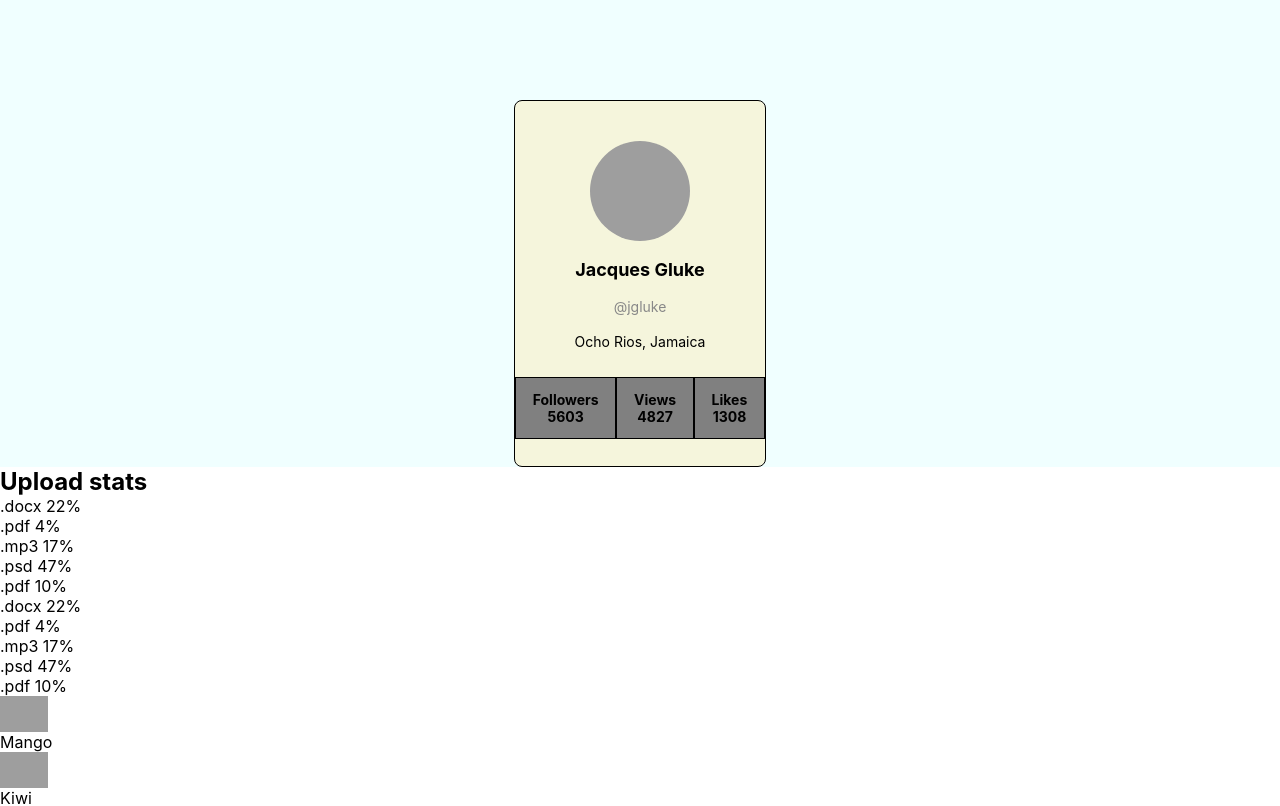
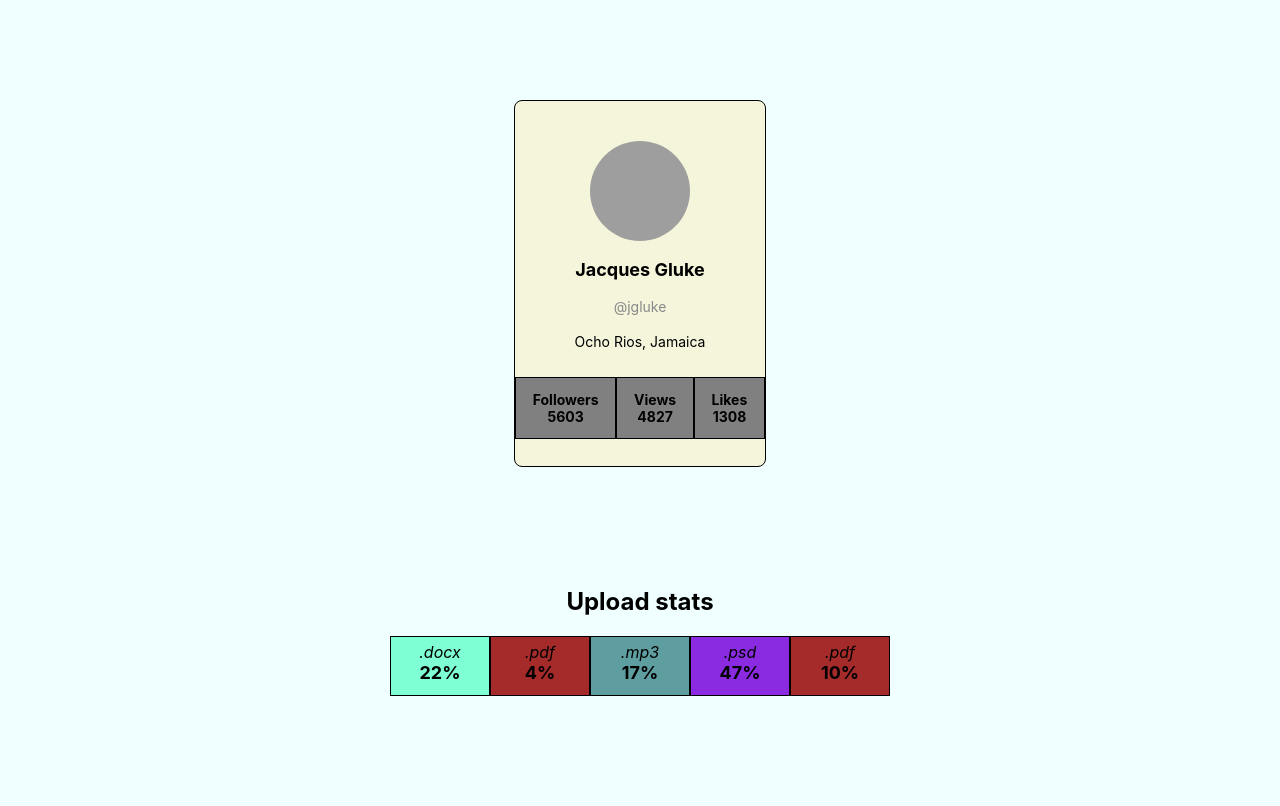
Before and after one commit to barkode/goit-react-hw-01-components, a React (Create React App) app: page / in a window 1280 px wide. Shown: the top 806 px of the page. Built offline with nearby package versions, Linux system fonts and the light colour scheme; grey boxes are pictures that could not be loaded.

Commit message:
stat upload

```diff
--- a/src/components/Profile/Profile.jsx
+++ b/src/components/Profile/Profile.jsx
@@ -3,7 +3,7 @@ import css from './Profile.module.css';
 
 export const Profile = ({ username, tag, location, avatar, stats }) => {
   return (
-    <div className="container">
+    <div className={css.container}>
       <div className={css.profile}>
         <div className={css.description}>
           <img src={avatar} alt="User avatar" className={css.avatar} />
--- a/src/components/Profile/Profile.module.css
+++ b/src/components/Profile/Profile.module.css
@@ -1,3 +1,11 @@
+.container {
+  margin: 0 auto;
+  display: flex;
+  justify-content: center;
+  padding-top: 100px;
+  background-color: azure;
+}
+
 .profile {
   width: 250px;
   height: 325px;
--- a/src/components/Statistics/Statistics.jsx
+++ b/src/components/Statistics/Statistics.jsx
@@ -1,18 +1,21 @@
 import PropTypes from 'prop-types';
+import css from './Statistics.module.css';
+import { getBgColor } from './StatisticsBgColor';
 
 export const Statistics = ({ stats, title }) => {
   return (
-    <section className="statistics">
-      {{ title } && <h2 className="title">{title}</h2>}
-
-      <ul className="stat-list">
-        {stats.map(item => (
-          <li className="item" key={item.id}>
-            <span className="label">{item.label}</span>
-            <span className="percentage"> {item.percentage}%</span>
-          </li>
-        ))}
-      </ul>
+    <section className={css.statistics}>
+      <div className={css.wrapper}>
+        {{ title } && <h2 className={css.title}>{title}</h2>}
+        <ul className={css['stat-list']}>
+          {stats.map(({ id, label, percentage }) => (
+            <li className={`${css.item} ${css[getBgColor(label)]}`} key={id}>
+              <span className={css.label}>{label}</span>
+              <span className={css.percentage}> {percentage}%</span>
+            </li>
+          ))}
+        </ul>
+      </div>
     </section>
   );
 };
--- a/src/components/Statistics/Statistics.module.css
+++ b/src/components/Statistics/Statistics.module.css
@@ -0,0 +1,56 @@
+.statistics {
+  margin: 0 auto;
+  background-color: azure;
+  padding-top: 100px;
+}
+
+.wrapper {
+  text-align: center;
+  width: 500px;
+  margin: 0 auto;
+}
+
+.title {
+  padding-top: 20px;
+  padding-bottom: 20px;
+}
+
+.stat-list {
+  display: flex;
+  align-items: center;
+  justify-content: center;
+  list-style-type: none;
+  width: 100%;
+}
+.item {
+  display: flex;
+  flex-direction: column;
+  width: 100%;
+  height: 48px;
+  border: 1px solid black;
+  padding: 5px;
+}
+.label {
+  font-size: 16px;
+  font-style: italic;
+}
+.percentage {
+  font-size: 18px;
+  font-weight: bold;
+}
+
+.docx {
+  background-color: aquamarine;
+}
+
+.pdf {
+  background-color: brown;
+}
+
+.mp3 {
+  background-color: cadetblue;
+}
+
+.psd {
+  background-color: blueviolet;
+}
--- /dev/null
+++ b/src/components/Statistics/StatisticsBgColor.js
@@ -0,0 +1,14 @@
+export const getBgColor = variant => {
+  switch (variant) {
+    case '.docx':
+      return 'docx';
+    case '.pdf':
+      return 'pdf';
+    case '.mp3':
+      return 'mp3';
+    case '.psd':
+      return 'psd';
+    default:
+      throw new Error(`Unsupported variant prop value - ${variant}`);
+  }
+};
--- a/src/index.css
+++ b/src/index.css
@@ -35,11 +35,3 @@ img {
   max-width: 100%;
   height: auto;
 }
-
-.container {
-  margin: 0 auto;
-  display: flex;
-  justify-content: center;
-  padding-top: 100px;
-  background-color: azure;
-}
```
